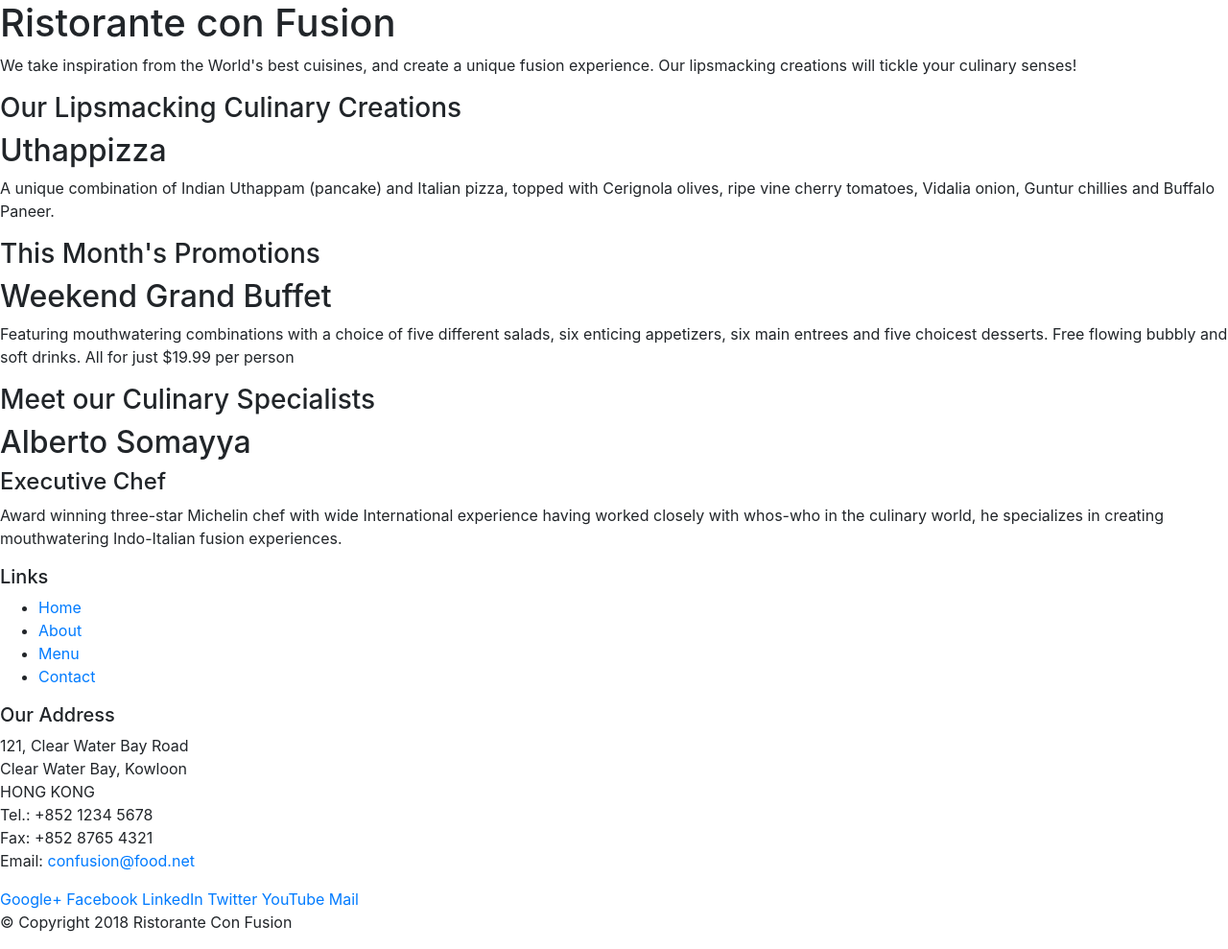
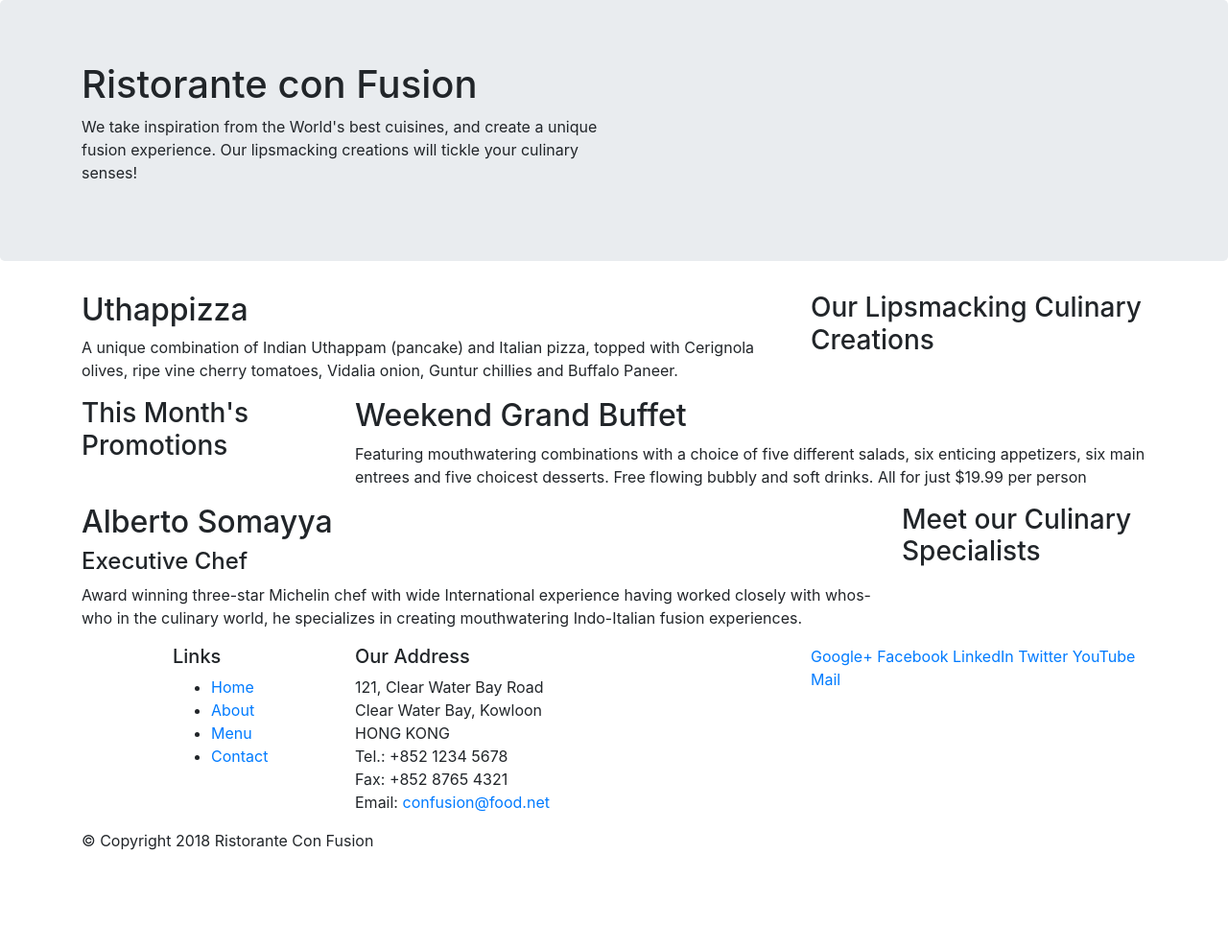
Before and after one commit to rohit10000/conFusion, a website: page index.html in a window 1280 px wide. Shown: the whole page at 96% size. After the commit the page ends 904 px from the top, so only its background shows below. Drawn offline with nearby package versions, Linux system fonts and the light colour scheme.

Commit message:
bootstrap grid part-1

```diff
--- a/index.html
+++ b/index.html
@@ -14,46 +14,46 @@
 
 <body>
 
-    <header>
-        <div>
-            <div>
-                <div>
+    <header class="jumbotron">
+        <div class="container">
+            <div class="row">
+                <div class="col-12 col-sm-6">
                     <h1>Ristorante con Fusion</h1>
                     <p>We take inspiration from the World's best cuisines, and create a unique fusion experience. Our lipsmacking creations will tickle your culinary senses!</p>
                 </div>
-                <div>
+                <div class="col-12 col-sm">
                 </div>
             </div>
         </div>
     </header>
 
-    <div>
-        <div>
-            <div>
+    <div class="container">
+        <div class="row">
+            <div class="col-12 col-sm-4 col-md- order-sm-last">
                 <h3>Our Lipsmacking Culinary Creations</h3>
             </div>
-            <div>
+            <div class="col order-sm-first col-sm col-md">
                 <h2>Uthappizza</h2>
                 <p>A unique combination of Indian Uthappam (pancake) and Italian pizza, topped with Cerignola olives, ripe vine cherry tomatoes, Vidalia onion, Guntur chillies and Buffalo Paneer.</p>
             </div>
         </div>
 
 
-        <div>
-            <div>
+        <div class="row">
+            <div class="col-12 col-sm-4  col-md-3">
                 <h3>This Month's Promotions</h3>
             </div>
-            <div>
+            <div class="col col-sm col-md">
                 <h2>Weekend Grand Buffet</h2>
                 <p>Featuring mouthwatering combinations with a choice of five different salads, six enticing appetizers, six main entrees and five choicest desserts. Free flowing bubbly and soft drinks. All for just $19.99 per person </p>
             </div>
         </div>
 
-        <div>
-            <div>
+        <div class="row">
+            <div class="col-12 col-sm-4 order-sm-last col-md-3">
                 <h3>Meet our Culinary Specialists</h3>
             </div>
-            <div>
+            <div class="col col-sm order-sm-first col-md">
                 <h2>Alberto Somayya</h2>
                 <h4>Executive Chef</h4>
                 <p>Award winning three-star Michelin chef with wide International experience having worked closely with whos-who in the culinary world, he specializes in creating mouthwatering Indo-Italian fusion experiences. </p>
@@ -62,9 +62,9 @@
     </div>
 
     <footer>
-        <div>
-            <div>
-                <div>
+        <div class="container">
+            <div class="row">
+                <div class="col-4 offset-1 col-sm-2">
                     <h5>Links</h5>
                     <ul>
                         <li><a href="#">Home</a></li>
@@ -73,7 +73,7 @@
                         <li><a href="#">Contact</a></li>
                     </ul>
                 </div>
-                <div>
+                <div class="col-7 col-sm-5">
                     <h5>Our Address</h5>
                     <address>
 		              121, Clear Water Bay Road<br>
@@ -84,7 +84,7 @@
 		              Email: <a href="mailto:confusion@food.net">confusion@food.net</a>
 		           </address>
                 </div>
-                <div>
+                <div class="col-12 col-sm-4">
                     <div>
                         <a href="http://google.com/+">Google+</a>
                         <a href="http://www.facebook.com/profile.php?id=">Facebook</a>
@@ -95,8 +95,8 @@
                     </div>
                 </div>
            </div>
-           <div>
-                <div>
+           <div class="row">
+                <div class="col-auto">
                     <p>© Copyright 2018 Ristorante Con Fusion</p>
                 </div>
            </div>
```
Also changed, not shown: aboutus.html (+11 -1 lines).
